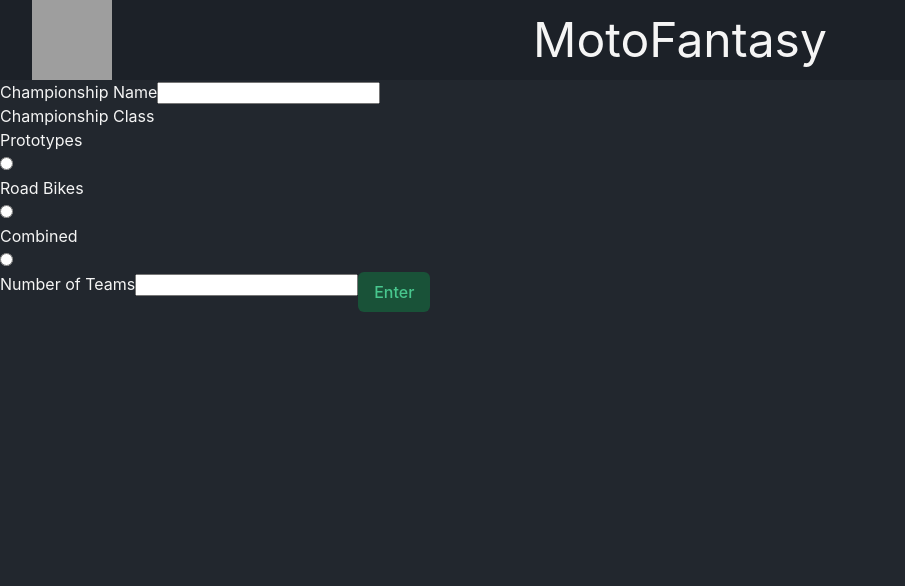
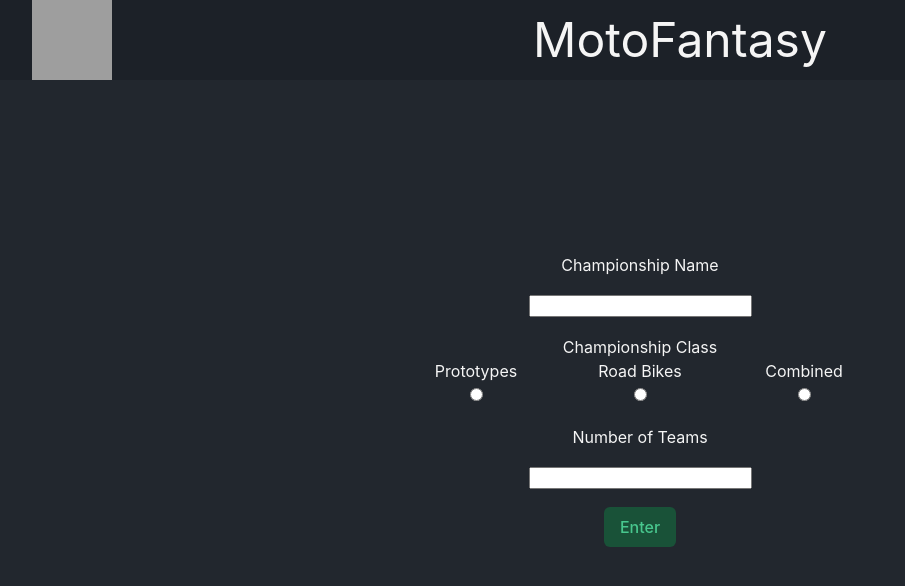
Before and after one commit to hammerSecond/motoFantasy, an Angular app: page /create in a window 1280 px wide. Shown: the top 586 px of the page, without its empty margins (0-905 px from the left). Built offline with nearby package versions, Linux system fonts and the light colour scheme; grey boxes are pictures that could not be loaded.

Commit message:
1st update to the creator form

```diff
--- a/src/app/championship-creation-page/championship-creation-page.component.css
+++ b/src/app/championship-creation-page/championship-creation-page.component.css
@@ -0,0 +1,17 @@
+#creatorSection{
+    width: 100%;
+    height: 80vh;
+}
+#creatorForm{
+    width: 100%;
+    height: 100%;
+    display: flex;
+    flex-direction: column;
+    align-items: center;
+    justify-content: center;
+    gap: 18px;
+}
+#classSection{
+    width: 60vh;
+    text-align: center;
+}
--- a/src/app/championship-creation-page/championship-creation-page.component.html
+++ b/src/app/championship-creation-page/championship-creation-page.component.html
@@ -1,24 +1,43 @@
 <section id="creatorSection">
   <form action="" id="creatorForm">
     <label for="name">Championship Name</label>
-    <input name="name" type="text">
+    <input name="name" type="text" />
     <section id="classSection">
-        <label for="competition">Championship Class</label>
-        <section class="classSubSection">
+      <label for="competition">Championship Class</label>
+      <div class="fixed-grid has-3-cols">
+        <section class="grid">
+          <section class="cell">
             <p>Prototypes</p>
-            <input type="radio" name="competition" id="Prototypes" value="prototypes">
+            <input
+              type="radio"
+              name="competition"
+              id="Prototypes"
+              value="prototypes"
+            />
+          </section>
+          <section class="cell">
+            <p>Road Bikes</p>
+            <input
+              type="radio"
+              name="competition"
+              id="Road Bikes"
+              value="road"
+            />
+          </section>
+          <section class="cell">
+            <p>Combined</p>
+            <input
+              type="radio"
+              name="competition"
+              id="Combined"
+              value="combined"
+            />
+          </section>
         </section>
-        <section class="classSubSection">
-            <p>Road Bikes</p>
-            <input type="radio" name="competition" id="Road Bikes" value="road">
-        </section>
-        <section class="classSubSection">
-            <p>Combined</p>
-            <input type="radio" name="competition" id="Combined" value="combined">
-        </section>
+      </div>
     </section>
     <label for="teams">Number of Teams</label>
-    <input name="teams" type="number">
+    <input name="teams" type="number" />
     <button class="button is-success is-dark">Enter</button>
   </form>
 </section>
```
